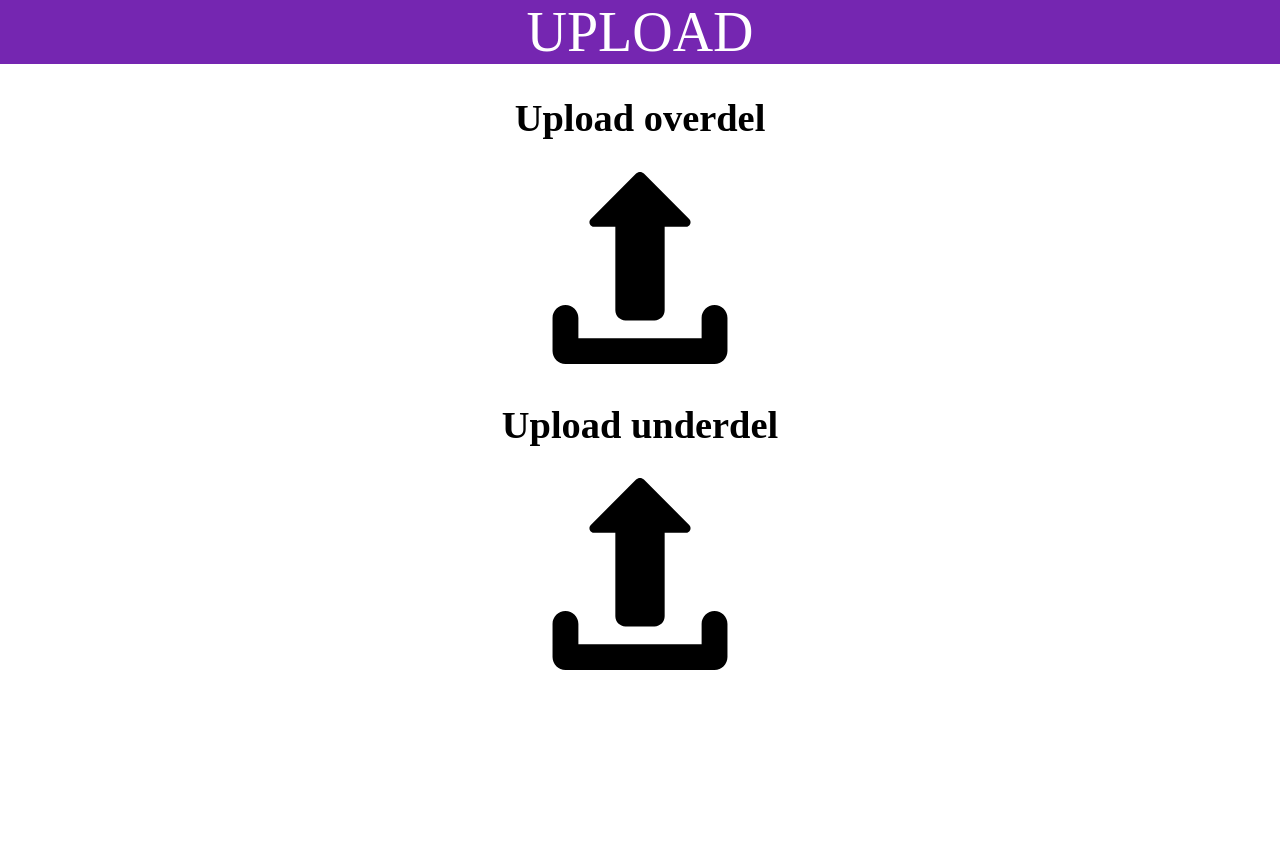
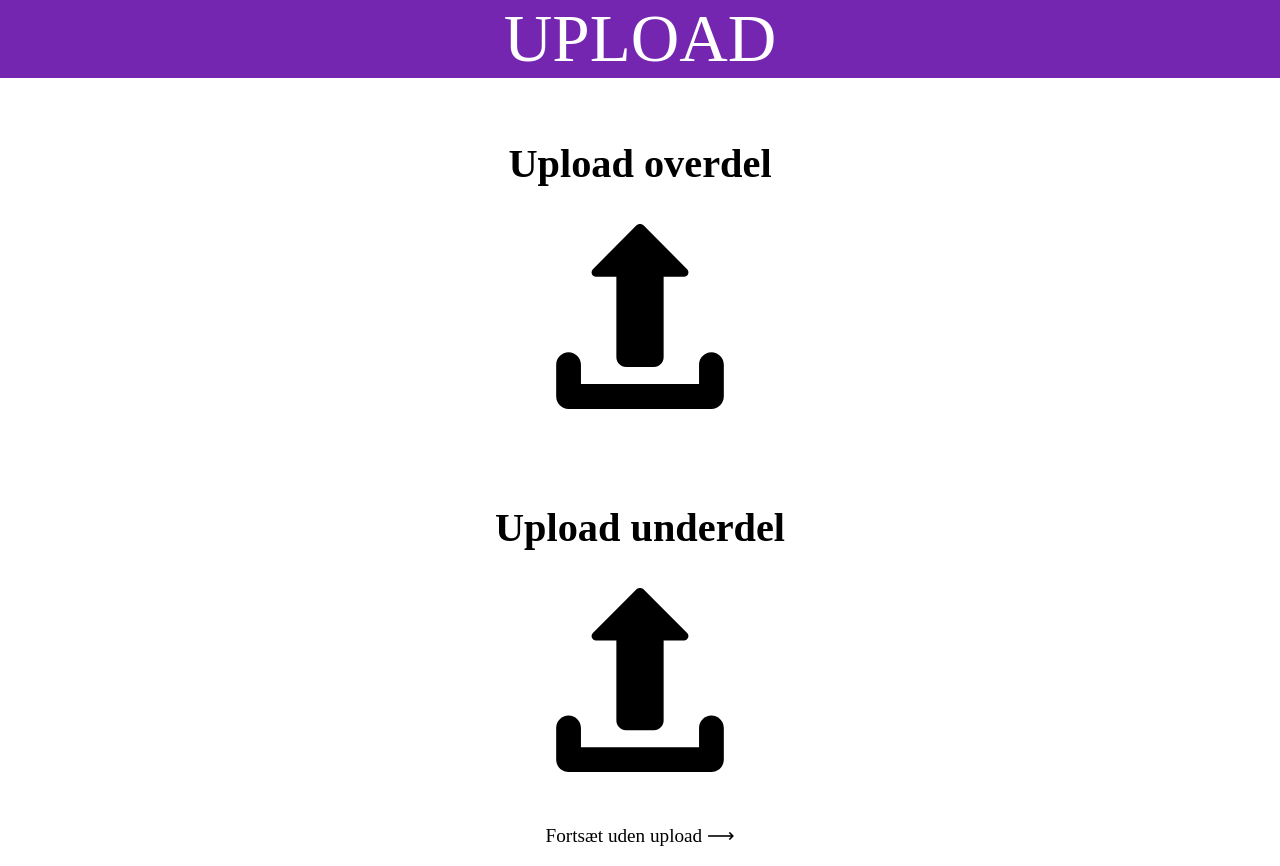
Before and after one commit to Flamiga/outfitfinder, a plain HTML site: page index.html in a window 1280 px wide. Before the commit the page ends 800 px from the top, so only its background shows below. Drawn offline with Linux system fonts and the light colour scheme.

Commit message:
lidt rettelser

```diff
--- a/css/style.css
+++ b/css/style.css
@@ -3,8 +3,10 @@
 }
 
 body {font-family: "Barlow Condensed";
+font-size: 1.2em;
 margin: 0%;
-text-align: center;}
+text-align: center;
+}
 
 
 header {overflow: hidden;
@@ -18,10 +20,13 @@ font-weight: 200;
 font-size: 3.5em;
 margin: 0%;}
 
+h2 {margin: 3%;}
+
 a {text-decoration: none;
 color: white;}
 
-.upload {font-size: 1.6em;
-  font-weight: 100;}
+.upload {font-size: 1.4em;
+  font-weight: 100;
+padding: 2%;}
 
 .upimg {width: 15%;}
--- a/index.html
+++ b/index.html
@@ -20,6 +20,7 @@
 <!-- sections with upload buttons -->
 <section class="upload"><h2>Upload overdel</h2><img class="upimg" src="img/upload.svg" alt="Upload knap"></section>
 <section class="upload"><h2>Upload underdel</h2><img class="upimg" src="img/upload.svg" alt="Upload knap"></section>
+<section><p>Fortsæt uden upload &#10230;</p></section>
 
     <!-- main js file -->
     <script src="js/main.js"></script>
```
